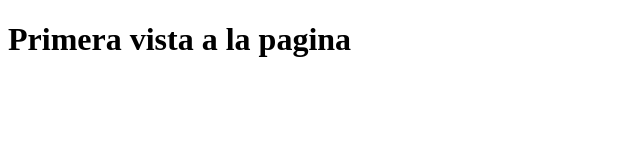
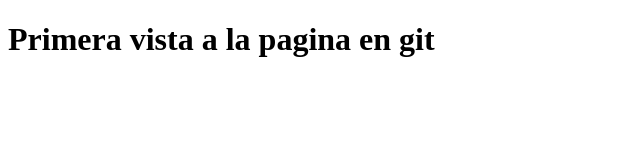
Before and after one commit to Gareth04/TypeScriptCourse, a plain HTML site: page index.html in a window 1280 px wide. Shown: the whole page, without its empty margins (0-640 px from the left). Drawn offline with Linux system fonts and the light colour scheme.

Commit message:
Edicion de la etiqueta h1

```diff
--- a/index.html
+++ b/index.html
@@ -8,6 +8,6 @@
     <title>Curso TypeScript</title>
 </head>
 <body>
-    <h1>Primera vista a la pagina</h1>
+    <h1>Primera vista a la pagina en git</h1>
 </body>
 </html>
```
